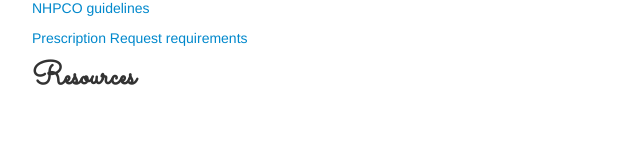
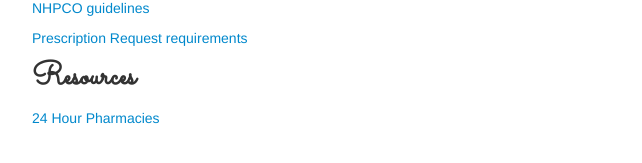
Before and after one commit to cpdunbar/cofkey, a Jekyll site: the page built from _posts/2013-02-04-your-filename.md, in a window 1280 px wide. Shown: the part 405-568 px from the top of the page, without its empty margins (138-780 px from the left). Built offline with Jekyll 4.4.1, drawn with Linux system fonts in a browser that asks for light colours.

Commit message:
Updated _posts/2013-02-04-your-filename.md

```diff
--- a/_posts/2013-02-04-your-filename.md
+++ b/_posts/2013-02-04-your-filename.md
@@ -2,8 +2,6 @@
 layout: default
 author: cp
 title: Hospice and Palliative Medicine Information
-
-
 
 
 ---
@@ -16,3 +14,5 @@ title: Hospice and Palliative Medicine Information
 
 
 ## Resources
+
+[24 Hour Pharmacies](https://docs.google.com/document/d/1K-NeCK2wYueBNubGO1pvgeabH-xzvX7lNvUimBl9mK8/pub)
```
